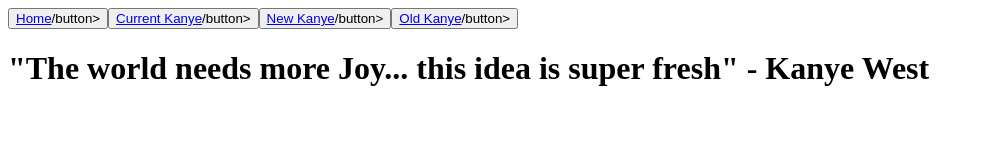
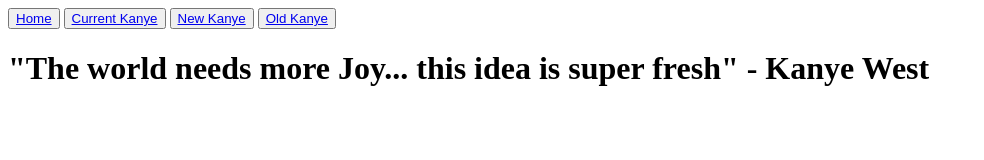
Before and after one commit to nelsonnathan/traceability-lab, a website: page public/index.html in a window 1280 px wide. Shown: the whole page, without its empty margins (0-984 px from the left). Drawn offline with Linux system fonts and the light colour scheme.

Commit message:
adds correct syntax for buttons

```diff
--- a/package.json
+++ b/package.json
@@ -11,6 +11,7 @@
   "author": "",
   "license": "ISC",
   "dependencies": {
+    "cors": "^2.8.5",
     "express": "^4.17.1",
     "rollbar": "^2.24.0"
   }
--- a/public/index.html
+++ b/public/index.html
@@ -8,10 +8,10 @@
 </head>
 <body>
     <nav>
-        <button class="navBtn"><a href="index.html">Home</a>/button>
-        <button class="navBtn"><a href="kanye.html">Current Kanye</a>/button>
-        <button class="navBtn"><a href="newkanye.html">New Kanye</a>/button>
-        <button class="navBtn"><a href="oldkanye.html">Old Kanye</a>/button>
+        <button class="navBtn"><a href="index.html">Home</a></button>
+        <button class="navBtn"><a href="kanye.html">Current Kanye</a></button>
+        <button class="navBtn"><a href="newkanye.html">New Kanye</a></button>
+        <button class="navBtn"><a href="oldkanye.html">Old Kanye</a></button>
     </nav>
     <h1>"The world needs more Joy... this idea is super fresh" - Kanye West</h1>
 </body>
```
Also changed, not shown: public/kanye.html (+4 -4 lines), public/newkanye.html (+4 -4 lines), public/oldkanye.html (+4 -4 lines), server/controller.js (+9 -0 lines), server/index.js (+3 -9 lines), 1 other file.
